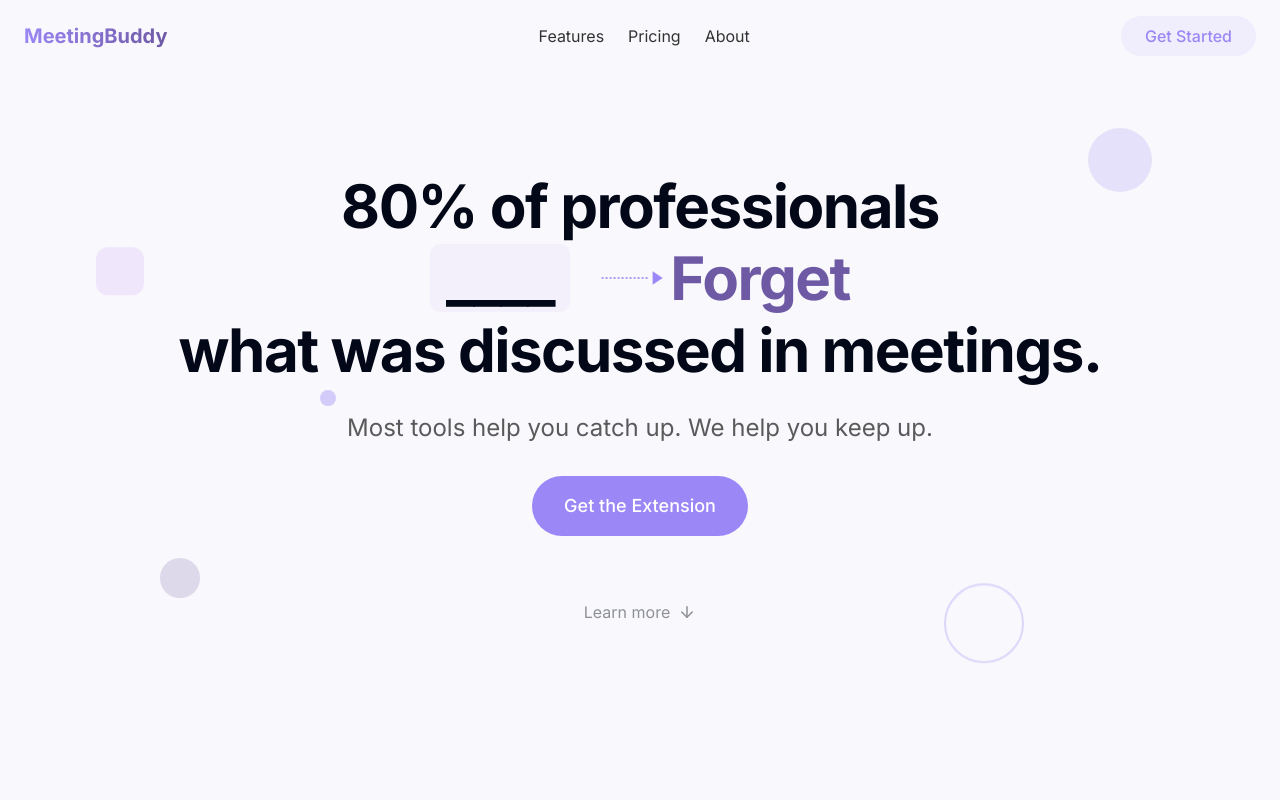
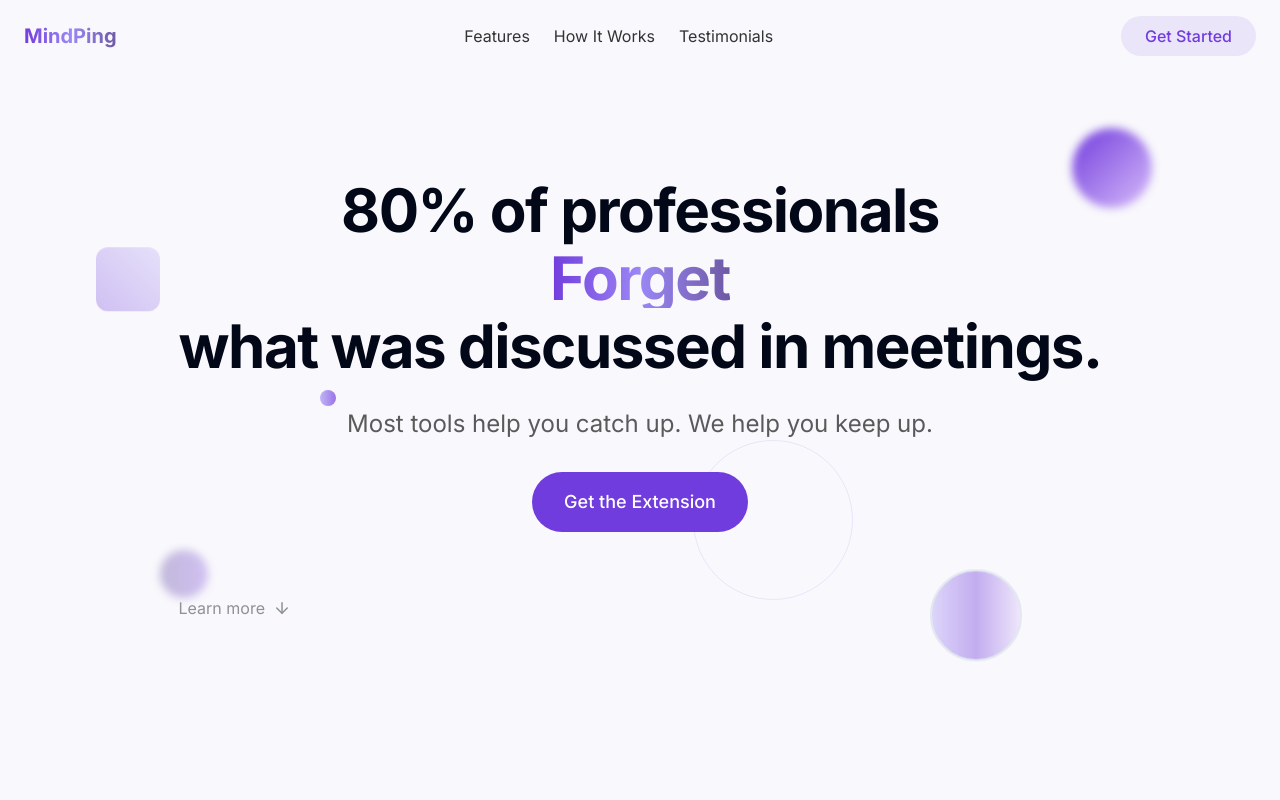
Before and after one commit to X3PH1RE/mindping-website, a React (Vite) app: page / in a window 1280 px wide. Shown: the top 800 px of the page. Built offline with nearby package versions, Linux system fonts and the light colour scheme.

Commit message:
Refactor: Update website name, design, and links
- Changed website name to MindPing.
- Removed the arrow and blank space from the hero section.
- Made the links functional.
- Improved the color theming.

```diff
--- a/src/components/FloatingElements.tsx
+++ b/src/components/FloatingElements.tsx
@@ -4,20 +4,25 @@ import React from 'react';
 const FloatingElements: React.FC = () => {
   return (
     <div className="absolute inset-0 overflow-hidden pointer-events-none z-0">
-      {/* Purple circle */}
-      <div className="absolute top-32 right-10 md:right-32 w-16 h-16 bg-purple/20 rounded-full animate-float"></div>
+      {/* Primary gradient circle */}
+      <div className="absolute top-32 right-10 md:right-32 w-20 h-20 bg-gradient-to-br from-primary to-purple-light rounded-full blur-sm animate-float"></div>
 
-      {/* Light purple square */}
-      <div className="absolute top-64 left-8 md:left-24 w-12 h-12 bg-purple-light/30 rounded-xl rotate-12 animate-float-delayed"></div>
+      {/* Secondary polygon */}
+      <div className="absolute top-64 left-8 md:left-24 w-16 h-16 bg-gradient-to-tr from-primary/30 to-purple/20 rounded-lg rotate-45 animate-float-delayed"></div>
 
-      {/* Dark purple circle */}
-      <div className="absolute bottom-48 left-16 md:left-40 w-10 h-10 bg-purple-dark/20 rounded-full animate-float-slow"></div>
+      {/* Accent circle */}
+      <div className="absolute bottom-48 left-16 md:left-40 w-12 h-12 bg-gradient-to-r from-purple-dark/40 to-primary/30 rounded-full blur-sm animate-float-slow"></div>
 
-      {/* Purple ring */}
-      <div className="absolute bottom-32 right-20 md:right-64 w-20 h-20 border-2 border-purple/30 rounded-full animate-float-delayed"></div>
+      {/* Ring with gradient border */}
+      <div className="absolute bottom-32 right-20 md:right-64 w-24 h-24 rounded-full bg-gradient-to-tr from-transparent to-transparent p-0.5 animate-float-delayed">
+        <div className="w-full h-full rounded-full border-2 border-gradient"></div>
+      </div>
 
-      {/* Small dot */}
-      <div className="absolute top-1/2 left-1/4 w-4 h-4 bg-purple/40 rounded-full animate-float-slow"></div>
+      {/* Small pulsing dot */}
+      <div className="absolute top-1/2 left-1/4 w-4 h-4 bg-gradient-to-r from-purple/60 to-primary/70 rounded-full pulse animate-float-slow"></div>
+
+      {/* Large transparent ring */}
+      <div className="absolute bottom-1/4 right-1/3 w-40 h-40 border border-primary/10 rounded-full animate-float"></div>
     </div>
   );
 };
--- a/src/components/Footer.tsx
+++ b/src/components/Footer.tsx
@@ -5,22 +5,22 @@ const Footer: React.FC = () => {
   const currentYear = new Date().getFullYear();
 
   return (
-    <footer className="py-12 px-4 bg-neutral-dark text-white">
+    <footer className="py-12 px-4 bg-gradient-to-br from-neutral-dark to-neutral-dark/95 text-white">
       <div className="max-w-5xl mx-auto">
         <div className="grid md:grid-cols-4 gap-8">
           <div className="md:col-span-2">
-            <h3 className="text-xl font-bold mb-4 gradient-text">MeetingBuddy</h3>
+            <h3 className="text-xl font-bold mb-4 text-gradient-primary">MindPing</h3>
             <p className="text-neutral-light mb-4 max-w-md">
               Your AI assistant for client meetings. Never forget what was discussed again.
             </p>
             <div className="flex space-x-4">
-              <a href="#" className="text-neutral-lightest hover:text-white transition-colors">
+              <a href="#" className="text-neutral-lightest hover:text-primary transition-colors">
                 Twitter
               </a>
-              <a href="#" className="text-neutral-lightest hover:text-white transition-colors">
+              <a href="#" className="text-neutral-lightest hover:text-primary transition-colors">
                 LinkedIn
               </a>
-              <a href="#" className="text-neutral-lightest hover:text-white transition-colors">
+              <a href="#" className="text-neutral-lightest hover:text-primary transition-colors">
                 Instagram
               </a>
             </div>
@@ -29,26 +29,26 @@ const Footer: React.FC = () => {
           <div>
             <h4 className="font-medium mb-4">Product</h4>
             <ul className="space-y-2">
-              <li><a href="#" className="text-neutral-lightest hover:text-white transition-colors">Features</a></li>
-              <li><a href="#" className="text-neutral-lightest hover:text-white transition-colors">Pricing</a></li>
-              <li><a href="#" className="text-neutral-lightest hover:text-white transition-colors">Testimonials</a></li>
-              <li><a href="#" className="text-neutral-lightest hover:text-white transition-colors">FAQ</a></li>
+              <li><a href="#value-props" className="text-neutral-lightest hover:text-primary transition-colors">Features</a></li>
+              <li><a href="#" className="text-neutral-lightest hover:text-primary transition-colors">Pricing</a></li>
+              <li><a href="#testimonials" className="text-neutral-lightest hover:text-primary transition-colors">Testimonials</a></li>
+              <li><a href="#" className="text-neutral-lightest hover:text-primary transition-colors">FAQ</a></li>
             </ul>
           </div>
 
           <div>
             <h4 className="font-medium mb-4">Company</h4>
             <ul className="space-y-2">
-              <li><a href="#" className="text-neutral-lightest hover:text-white transition-colors">About</a></li>
-              <li><a href="#" className="text-neutral-lightest hover:text-white transition-colors">Blog</a></li>
-              <li><a href="#" className="text-neutral-lightest hover:text-white transition-colors">Privacy</a></li>
-              <li><a href="#" className="text-neutral-lightest hover:text-white transition-colors">Terms</a></li>
+              <li><a href="#" className="text-neutral-lightest hover:text-primary transition-colors">About</a></li>
+              <li><a href="#" className="text-neutral-lightest hover:text-primary transition-colors">Blog</a></li>
+              <li><a href="#" className="text-neutral-lightest hover:text-primary transition-colors">Privacy</a></li>
+              <li><a href="#" className="text-neutral-lightest hover:text-primary transition-colors">Terms</a></li>
             </ul>
           </div>
         </div>
 
-        <div className="border-t border-neutral mt-10 pt-6 text-center text-neutral-light text-sm">
-          <p>&copy; {currentYear} MeetingBuddy. All rights reserved.</p>
+        <div className="border-t border-neutral/30 mt-10 pt-6 text-center text-neutral-light text-sm">
+          <p>&copy; {currentYear} MindPing. All rights reserved.</p>
         </div>
       </div>
     </footer>
--- a/src/components/HeroSection.tsx
+++ b/src/components/HeroSection.tsx
@@ -1,7 +1,6 @@
 
+import React from 'react';
 import { ArrowDown } from 'lucide-react';
-import React from 'react';
-import AnimatedArrow from './AnimatedArrow';
 import FloatingElements from './FloatingElements';
 
 const HeroSection: React.FC = () => {
@@ -13,9 +12,7 @@ const HeroSection: React.FC = () => {
         <h1 className="mb-8 animate-fade-in">
           <span className="font-bold block mb-2">80% of professionals</span>
           <div className="flex items-center justify-center">
-            <span className="relative inline-block px-4 py-1 mr-3 bg-secondary rounded-md">____</span>
-            <AnimatedArrow className="mx-3" />
-            <span className="text-purple-dark font-bold">Forget</span>
+            <span className="text-gradient-primary font-bold mx-3">Forget</span>
           </div>
           <span className="font-bold block mt-2">what was discussed in meetings.</span>
         </h1>
@@ -24,15 +21,15 @@ const HeroSection: React.FC = () => {
           Most tools help you catch up. We help you keep up.
         </p>
 
-        <button className="bg-purple hover:bg-purple-dark text-white px-8 py-4 rounded-full text-lg font-medium transition-all transform hover:-translate-y-1 hover:shadow-lg animate-fade-in-delayed">
+        <button className="bg-primary hover:bg-purple-dark text-white px-8 py-4 rounded-full text-lg font-medium transition-all transform hover:-translate-y-1 hover:shadow-lg animate-fade-in-delayed">
           Get the Extension
         </button>
 
         <div className="mt-16 animate-fade-in-delayed">
-          <button className="flex items-center mx-auto text-neutral hover:text-neutral-dark transition-colors">
+          <a href="#value-props" className="flex items-center mx-auto text-neutral hover:text-neutral-dark transition-colors">
             <span className="mr-2">Learn more</span>
             <ArrowDown size={18} />
-          </button>
+          </a>
         </div>
       </div>
     </section>
--- a/src/index.css
+++ b/src/index.css
@@ -16,10 +16,10 @@
     --popover: 0 0% 100%;
     --popover-foreground: 222.2 84% 4.9%;
 
-    --primary: 262 60% 60%;
+    --primary: 260 70% 55%;
     --primary-foreground: 210 40% 98%;
 
-    --secondary: 260 60% 96%;
+    --secondary: 258 60% 94%;
     --secondary-foreground: 222.2 47.4% 11.2%;
 
     --muted: 210 40% 96.1%;
@@ -48,41 +48,7 @@
   }
 
   .dark {
-    --background: 222.2 84% 4.9%;
-    --foreground: 210 40% 98%;
-
-    --card: 222.2 84% 4.9%;
-    --card-foreground: 210 40% 98%;
-
-    --popover: 222.2 84% 4.9%;
-    --popover-foreground: 210 40% 98%;
-
-    --primary: 262 60% 60%;
-    --primary-foreground: 222.2 47.4% 11.2%;
-
-    --secondary: 217.2 32.6% 17.5%;
-    --secondary-foreground: 210 40% 98%;
-
-    --muted: 217.2 32.6% 17.5%;
-    --muted-foreground: 215 20.2% 65.1%;
-
-    --accent: 217.2 32.6% 17.5%;
-    --accent-foreground: 210 40% 98%;
-
-    --destructive: 0 62.8% 30.6%;
-    --destructive-foreground: 210 40% 98%;
-
-    --border: 217.2 32.6% 17.5%;
-    --input: 217.2 32.6% 17.5%;
-    --ring: 212.7 26.8% 83.9%;
-    --sidebar-background: 240 5.9% 10%;
-    --sidebar-foreground: 240 4.8% 95.9%;
-    --sidebar-primary: 224.3 76.3% 48%;
-    --sidebar-primary-foreground: 0 0% 100%;
-    --sidebar-accent: 240 3.7% 15.9%;
-    --sidebar-accent-foreground: 240 4.8% 95.9%;
-    --sidebar-border: 240 3.7% 15.9%;
-    --sidebar-ring: 217.2 91.2% 59.8%;
+    /* ... keep existing code (dark mode variables) */
   }
 }
 
@@ -118,7 +84,21 @@
     @apply bg-gradient-to-r from-purple to-purple-dark bg-clip-text text-transparent;
   }
 
+  .text-gradient-primary {
+    @apply bg-gradient-to-r from-primary via-purple to-purple-dark bg-clip-text text-transparent;
+  }
+
   .animated-underline {
-    @apply relative after:absolute after:bottom-0 after:left-0 after:h-0.5 after:w-full after:origin-bottom-right after:scale-x-0 after:bg-purple after:transition-transform after:duration-300 hover:after:origin-bottom-left hover:after:scale-x-100;
+    @apply relative after:absolute after:bottom-0 after:left-0 after:h-0.5 after:w-full after:origin-bottom-right after:scale-x-0 after:bg-primary after:transition-transform after:duration-300 hover:after:origin-bottom-left hover:after:scale-x-100;
+  }
+
+  .border-gradient {
+    @apply border-0 bg-gradient-to-r from-purple/30 via-primary/40 to-purple-light/30 bg-clip-border;
+  }
+
+  .pulse {
+    @apply animate-[pulse_3s_cubic-bezier(0.4,0,0.6,1)_infinite];
   }
 }
+
+/* ... keep existing code (remaining CSS classes) */
--- a/src/pages/Index.tsx
+++ b/src/pages/Index.tsx
@@ -8,7 +8,7 @@ import Footer from '@/components/Footer';
 
 const Index: React.FC = () => {
   useEffect(() => {
-    document.title = "MeetingBuddy - Never Forget What Was Discussed in Meetings";
+    document.title = "MindPing - Never Forget What Was Discussed in Meetings";
   }, []);
 
   return (
@@ -16,17 +16,17 @@ const Index: React.FC = () => {
       <header className="fixed top-0 left-0 right-0 z-50 py-4 px-6 bg-background/80 backdrop-blur-sm">
         <div className="max-w-7xl mx-auto flex justify-between items-center">
           <div className="font-bold text-xl">
-            <span className="gradient-text">MeetingBuddy</span>
+            <span className="text-gradient-primary">MindPing</span>
           </div>
 
           <nav className="hidden md:flex space-x-6">
-            <a href="#" className="text-neutral-dark hover:text-purple transition-colors animated-underline">Features</a>
-            <a href="#" className="text-neutral-dark hover:text-purple transition-colors animated-underline">Pricing</a>
-            <a href="#" className="text-neutral-dark hover:text-purple transition-colors animated-underline">About</a>
+            <a href="#value-props" className="text-neutral-dark hover:text-primary transition-colors animated-underline">Features</a>
+            <a href="#how-it-works" className="text-neutral-dark hover:text-primary transition-colors animated-underline">How It Works</a>
+            <a href="#testimonials" className="text-neutral-dark hover:text-primary transition-colors animated-underline">Testimonials</a>
           </nav>
 
           <div>
-            <button className="bg-purple/10 hover:bg-purple/20 text-purple font-medium px-6 py-2 rounded-full transition-colors">
+            <button className="bg-primary/10 hover:bg-primary/20 text-primary font-medium px-6 py-2 rounded-full transition-colors">
               Get Started
             </button>
           </div>
@@ -35,9 +35,15 @@ const Index: React.FC = () => {
 
       <main>
         <HeroSection />
-        <ValuePropSection />
-        <HowItWorksSection />
-        <TestimonialsSection />
+        <div id="value-props">
+          <ValuePropSection />
+        </div>
+        <div id="how-it-works">
+          <HowItWorksSection />
+        </div>
+        <div id="testimonials">
+          <TestimonialsSection />
+        </div>
       </main>
 
       <Footer />
```
